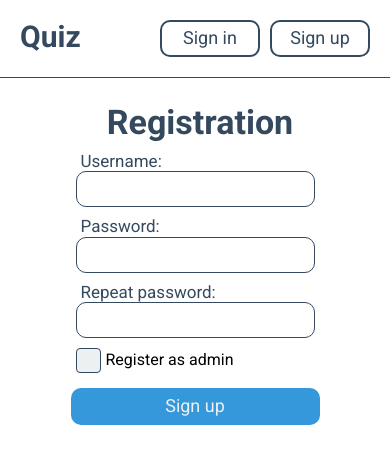
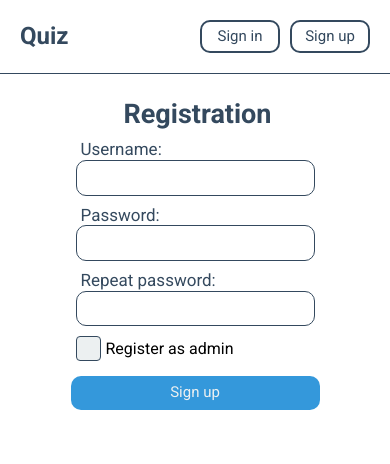
Before and after one commit to Artem2001S/react-quiz-app, a React (Create React App) app: page /signup in a window 390 px wide. Shown: the top 464 px of the page. Built offline with nearby package versions, Linux system fonts and the light colour scheme; no server answers; what normalizr would draw is missing.

Commit message:
add styles for mobile version

```diff
--- a/src/components/Header/Header.module.scss
+++ b/src/components/Header/Header.module.scss
@@ -7,6 +7,8 @@
 .HeaderInner {
   display: flex;
   justify-content: space-between;
+  flex-wrap: wrap;
+  align-content: center;
 }
 
 .RightSide {
--- a/src/components/Test/Questions/Question/Answers/Answer/Answer.module.scss
+++ b/src/components/Test/Questions/Question/Answers/Answer/Answer.module.scss
@@ -8,11 +8,24 @@
   border: 2px solid $wetasphalt;
   border-radius: $borderRadius;
   gap: 5px;
+  @include mediaMobileM {
+    flex-direction: column;
+    align-items: flex-end;
+  }
 }
 
 .Text {
   color: $wetasphalt;
+  word-break: break-all;
   font-size: 20px;
+
+  @include mediaTablet {
+    font-size: 18px;
+  }
+
+  @include mediaMobileM {
+    font-size: 16px;
+  }
 }
 
 .Actions {
--- a/src/components/UI/Button/Button.module.scss
+++ b/src/components/UI/Button/Button.module.scss
@@ -9,6 +9,7 @@
   font-size: 18px;
 
   color: $clouds;
+  font-family: 'Roboto', sans-serif;
   text-align: center;
   border-radius: $borderRadius;
   outline: none;
@@ -18,6 +19,16 @@
 
   &:hover {
     background-color: $darkBlue;
+  }
+
+  @include mediaTablet {
+    font-size: 17px;
+  }
+
+  @include mediaMobileL {
+    font-size: 15px;
+    padding: 6px 8px;
+    min-width: 80px;
   }
 
   &.Danger {
--- a/src/components/UI/ButtonLink/ButtonLink.module.scss
+++ b/src/components/UI/ButtonLink/ButtonLink.module.scss
@@ -23,4 +23,14 @@
   &:hover {
     background-color: rgba($color: $wetasphalt, $alpha: 0.1);
   }
+
+  @include mediaTablet {
+    font-size: 17px;
+  }
+
+  @include mediaMobileL {
+    font-size: 15px;
+    padding: 6px 8px;
+    min-width: 80px;
+  }
 }
--- a/src/components/UI/Logo/Logo.module.scss
+++ b/src/components/UI/Logo/Logo.module.scss
@@ -1,6 +1,8 @@
 @import 'shared/scssVariables.scss';
 
 .Logo {
+  display: flex;
+  align-items: center;
   font-size: 30px;
   font-weight: bold;
   color: $wetasphalt;
@@ -12,4 +14,12 @@
   &:hover {
     color: rgba($wetasphalt, 0.8);
   }
+
+  @include mediaTablet {
+    font-size: 27px;
+  }
+
+  @include mediaMobileL {
+    font-size: 24px;
+  }
 }
--- a/src/components/UI/Title/Title.module.scss
+++ b/src/components/UI/Title/Title.module.scss
@@ -4,19 +4,63 @@
   color: $wetasphalt;
   font-weight: bold;
   padding-left: 10px;
+  word-break: break-all;
+  margin: 5px 0;
 
-  margin: 5px 0;
+  @include mediaTablet {
+    padding-left: 5px;
+  }
 
   &.Large {
     font-size: 42px;
+
+    @include mediaTablet {
+      font-size: 38px;
+    }
+
+    @include mediaMobileL {
+      font-size: 34px;
+    }
+
+    @include mediaMobileM {
+      font-size: 32px;
+    }
+
+    @include mediaMobileS {
+      font-size: 30px;
+    }
   }
 
   &.Medium {
     font-size: 34px;
+
+    @include mediaTablet {
+      font-size: 30px;
+    }
+
+    @include mediaMobileL {
+      font-size: 27px;
+    }
+
+    @include mediaMobileM {
+      font-size: 25px;
+    }
   }
 
   &.Small {
     font-size: 27px;
+
+    @include mediaTablet {
+      font-size: 25px;
+    }
+
+    @include mediaMobileL {
+      font-size: 23px;
+    }
+
+    @include mediaMobileM {
+      font-size: 20px;
+    }
   }
 
   &.Centered {
--- a/src/pages/HelloPage/HelloPage.module.scss
+++ b/src/pages/HelloPage/HelloPage.module.scss
@@ -2,6 +2,10 @@
 
 .Container {
   padding: 10%;
+
+  @include mediaMobileL {
+    padding: 8%;
+  }
 }
 
 .Left {
--- a/src/shared/scssVariables.scss
+++ b/src/shared/scssVariables.scss
@@ -10,3 +10,39 @@ $lightGreen: #2ecc71;
 $darkGreen: #27ae60;
 
 $borderRadius: 10px;
+
+$laptopWidth: 1024px;
+$tabletWidth: 768px;
+$mobileLWidth: 425px;
+$mobileMWidth: 375px;
+$mobileSWidth: 325px;
+
+@mixin mediaLaptop() {
+  @media screen and (max-width: $laptopWidth) {
+    @content;
+  }
+}
+
+@mixin mediaTablet() {
+  @media screen and (max-width: $tabletWidth) {
+    @content;
+  }
+}
+
+@mixin mediaMobileL() {
+  @media screen and (max-width: $mobileLWidth) {
+    @content;
+  }
+}
+
+@mixin mediaMobileM() {
+  @media screen and (max-width: $mobileMWidth) {
+    @content;
+  }
+}
+
+@mixin mediaMobileS() {
+  @media screen and (max-width: $mobileSWidth) {
+    @content;
+  }
+}
```
